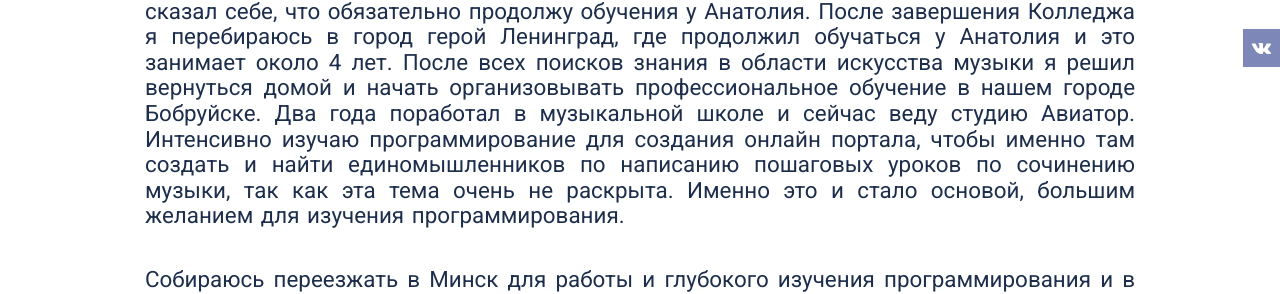
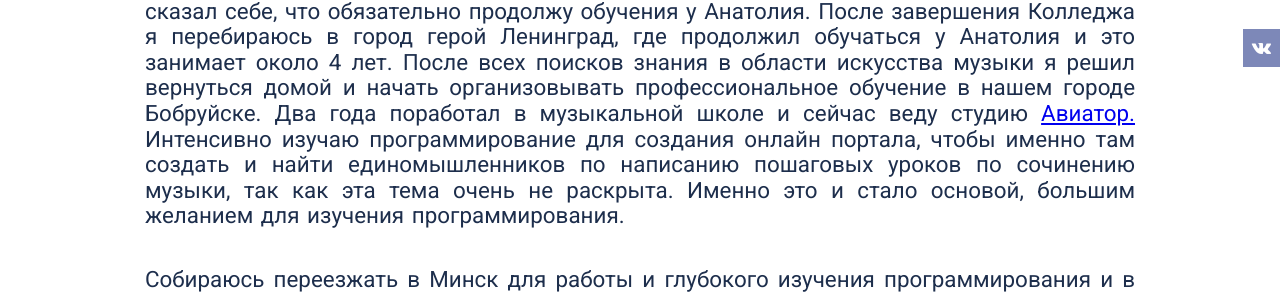
Before and after one commit to andreychernetsky/-andreychernetsky.github.io-, a Jekyll site: the page gitaramania/index.html, which Jekyll copies as it is, in a window 1280 px wide and 900 px high, scrolled down 839 px. Shown: the part 339-633 px from the top of the window. Built offline with Jekyll 4.4.1, drawn with Linux system fonts in a browser that asks for light colours; some of the changed text lies outside the part shown.

Commit message:
silka
silka

```diff
--- a/gitaramania/index.html
+++ b/gitaramania/index.html
@@ -167,7 +167,7 @@
 			После завершения Колледжа я перебираюсь в город герой Ленинград, где продолжил обучаться у Анатолия и это
 			занимает около 4 лет. После всех поисков знания в области искусства музыки я решил вернуться домой и начать
 			организовывать профессиональное обучение в нашем городе Бобруйске.
-			Два года поработал в музыкальной школе и сейчас веду студию Авиатор. Интенсивно изучаю программирование для
+			Два года поработал в музыкальной школе и сейчас веду студию <a href="	https://codepen.io/andreychernetsky/full/PdKKpp/">Авиатор.</a> Интенсивно изучаю программирование для
 			создания онлайн портала, чтобы именно там создать и найти единомышленников по написанию пошаговых уроков по
 			сочинению музыки, так как эта тема очень не раскрыта.
 			Именно это и стало основой, большим желанием для изучения программирования. </p>
@@ -337,7 +337,7 @@
 						формирует волю и характер...</p>
 				</div>
 				<div class="card-item__divider"></div>
-				<div class="card-item__footer"><a href="" class="card-item__link">подробнее</a></div>
+				<div class="card-item__footer"><a href="Авиатор." class="card-item__link">подробнее</a></div>
 			</article>
 		</div>
 		<div class="col">
```
